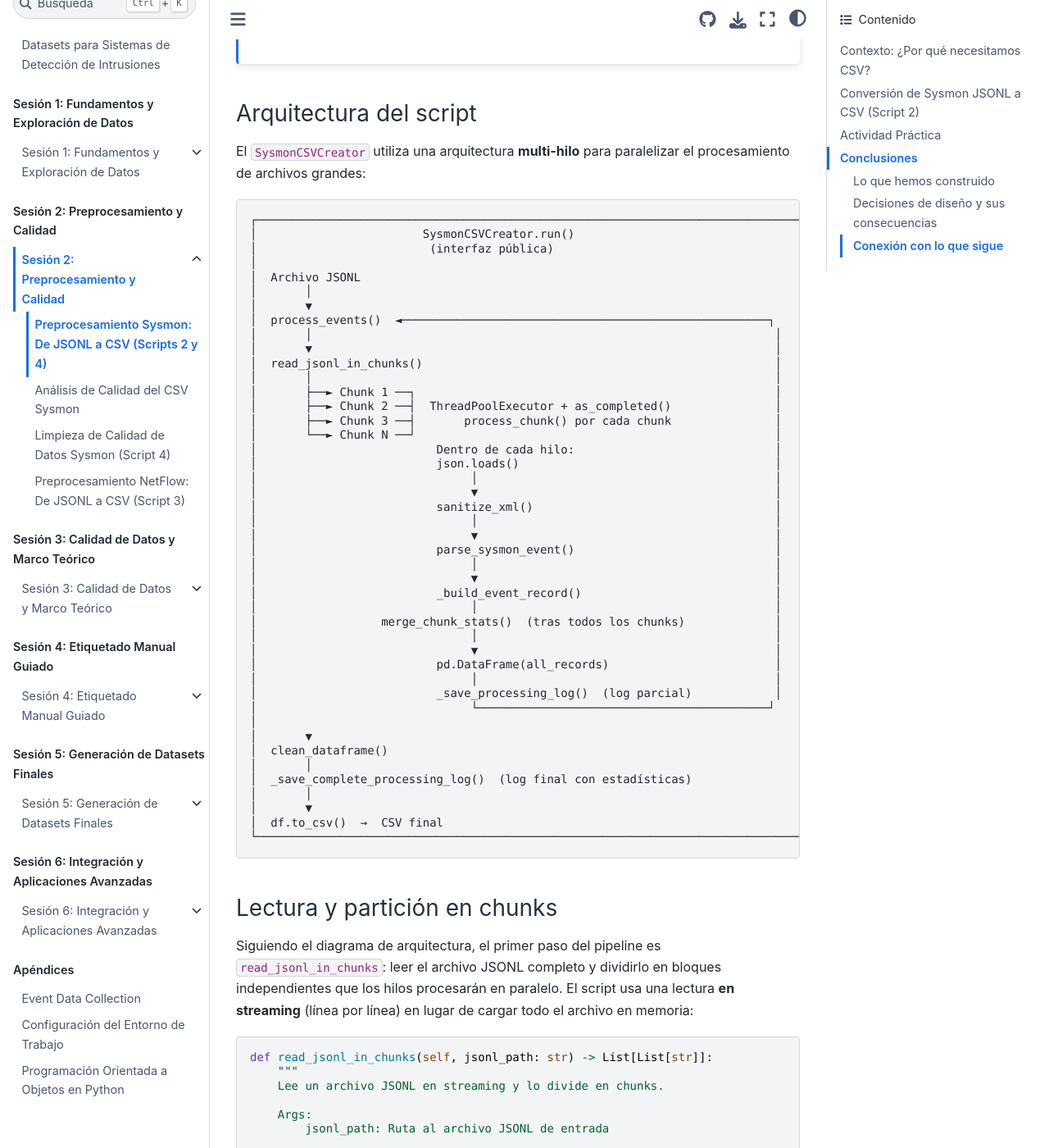
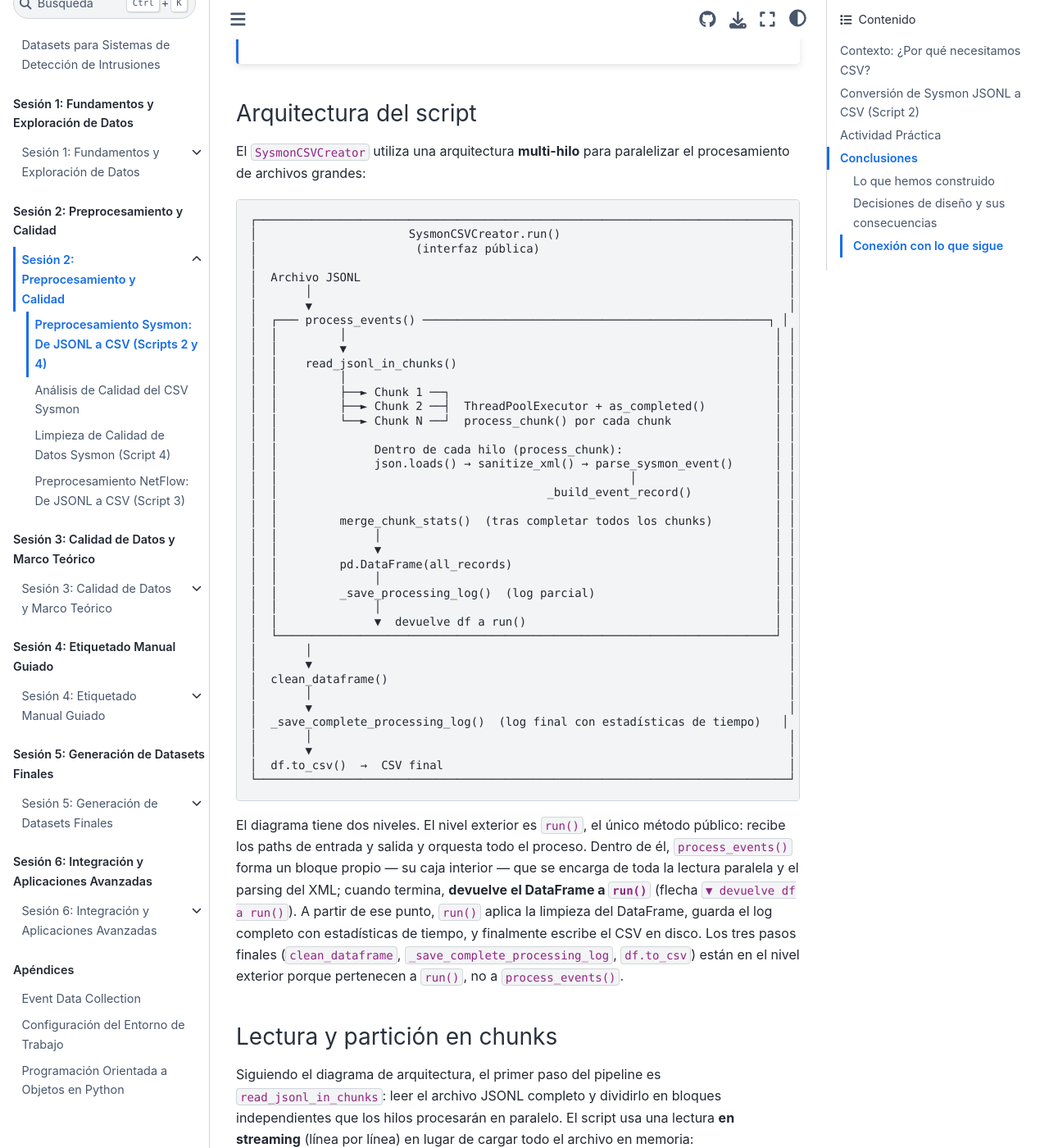
Before and after one commit to ollerenac/curso2026, a Jupyter Book: the page built from sesion-2/7-preprocesamiento-sysmon.md, in a window 1280 px wide and 1400 px high, scrolled down 5480 px. Shown: the whole window at 82% size. Built offline with Jupyter Book 1.0.4 settings and Sphinx 7.4.7 and the Sphinx Book theme 1.1.4, drawn with Linux system fonts in a browser that asks for light colours.

Commit message:
fix(sesion-2): redesign architecture diagram with nested process_events box and add explanation
Co-Authored-By: Claude Sonnet 4.6 <noreply@anthropic.com>

````diff
--- a/sesion-2/7-preprocesamiento-sysmon.md
+++ b/sesion-2/7-preprocesamiento-sysmon.md
@@ -306,51 +306,49 @@ Python no impide llamar a `_método` desde fuera de la clase, pero el `_` es una
 El `SysmonCSVCreator` utiliza una arquitectura **multi-hilo** para paralelizar el procesamiento de archivos grandes:
 
 ```
-┌────────────────────────────────────────────────────────────────────────────────┐
-│                        SysmonCSVCreator.run()                                  │
-│                         (interfaz pública)                                     │
-│                                                                                │
-│  Archivo JSONL                                                                 │
-│       │                                                                        │
-│       ▼                                                                        │
-│  process_events()  ◄─────────────────────────────────────────────────────┐    │
-│       │                                                                   │    │
-│       ▼                                                                   │    │
-│  read_jsonl_in_chunks()                                                   │    │
-│       │                                                                   │    │
-│       ├──► Chunk 1 ──┐                                                    │    │
-│       ├──► Chunk 2 ──┤  ThreadPoolExecutor + as_completed()               │    │
-│       ├──► Chunk 3 ──┤       process_chunk() por cada chunk               │    │
-│       └──► Chunk N ──┘                                                    │    │
-│                          Dentro de cada hilo:                             │    │
-│                          json.loads()                                     │    │
-│                               │                                           │    │
-│                               ▼                                           │    │
-│                          sanitize_xml()                                   │    │
-│                               │                                           │    │
-│                               ▼                                           │    │
-│                          parse_sysmon_event()                             │    │
-│                               │                                           │    │
-│                               ▼                                           │    │
-│                          _build_event_record()                            │    │
-│                               │                                           │    │
-│                  merge_chunk_stats()  (tras todos los chunks)             │    │
-│                               │                                           │    │
-│                               ▼                                           │    │
-│                          pd.DataFrame(all_records)                        │    │
-│                               │                                           │    │
-│                          _save_processing_log()  (log parcial)            │    │
-│                               └──────────────────────────────────────────┘    │
-│                                                                                │
-│       ▼                                                                        │
-│  clean_dataframe()                                                             │
-│       │                                                                        │
-│  _save_complete_processing_log()  (log final con estadísticas)                 │
-│       │                                                                        │
-│       ▼                                                                        │
-│  df.to_csv()  →  CSV final                                                     │
-└────────────────────────────────────────────────────────────────────────────────┘
+┌─────────────────────────────────────────────────────────────────────────────┐
+│                      SysmonCSVCreator.run()                                 │
+│                       (interfaz pública)                                    │
+│                                                                             │
+│  Archivo JSONL                                                              │
+│       │                                                                     │
+│       ▼                                                                     │
+│  ┌─── process_events() ──────────────────────────────────────────────────┐ │
+│  │         │                                                              │ │
+│  │         ▼                                                              │ │
+│  │    read_jsonl_in_chunks()                                              │ │
+│  │         │                                                              │ │
+│  │         ├──► Chunk 1 ──┐                                               │ │
+│  │         ├──► Chunk 2 ──┤  ThreadPoolExecutor + as_completed()          │ │
+│  │         └──► Chunk N ──┘  process_chunk() por cada chunk               │ │
+│  │                                                                        │ │
+│  │              Dentro de cada hilo (process_chunk):                      │ │
+│  │              json.loads() → sanitize_xml() → parse_sysmon_event()      │ │
+│  │                                                   │                    │ │
+│  │                                       _build_event_record()            │ │
+│  │                                                                        │ │
+│  │         merge_chunk_stats()  (tras completar todos los chunks)         │ │
+│  │              │                                                         │ │
+│  │              ▼                                                         │ │
+│  │         pd.DataFrame(all_records)                                      │ │
+│  │              │                                                         │ │
+│  │         _save_processing_log()  (log parcial)                          │ │
+│  │              │                                                         │ │
+│  │              ▼  devuelve df a run()                                    │ │
+│  └────────────────────────────────────────────────────────────────────────┘ │
+│       │                                                                     │
+│       ▼                                                                     │
+│  clean_dataframe()                                                          │
+│       │                                                                     │
+│       ▼                                                                     │
+│  _save_complete_processing_log()  (log final con estadísticas de tiempo)   │
+│       │                                                                     │
+│       ▼                                                                     │
+│  df.to_csv()  →  CSV final                                                  │
+└─────────────────────────────────────────────────────────────────────────────┘
 ```
+
+El diagrama tiene dos niveles. El nivel exterior es `run()`, el único método público: recibe los paths de entrada y salida y orquesta todo el proceso. Dentro de él, `process_events()` forma un bloque propio — su caja interior — que se encarga de toda la lectura paralela y el parsing del XML; cuando termina, **devuelve el DataFrame a `run()`** (flecha `▼ devuelve df a run()`). A partir de ese punto, `run()` aplica la limpieza del DataFrame, guarda el log completo con estadísticas de tiempo, y finalmente escribe el CSV en disco. Los tres pasos finales (`clean_dataframe`, `_save_complete_processing_log`, `df.to_csv`) están en el nivel exterior porque pertenecen a `run()`, no a `process_events()`.
 
 ### Lectura y partición en chunks
 
````
